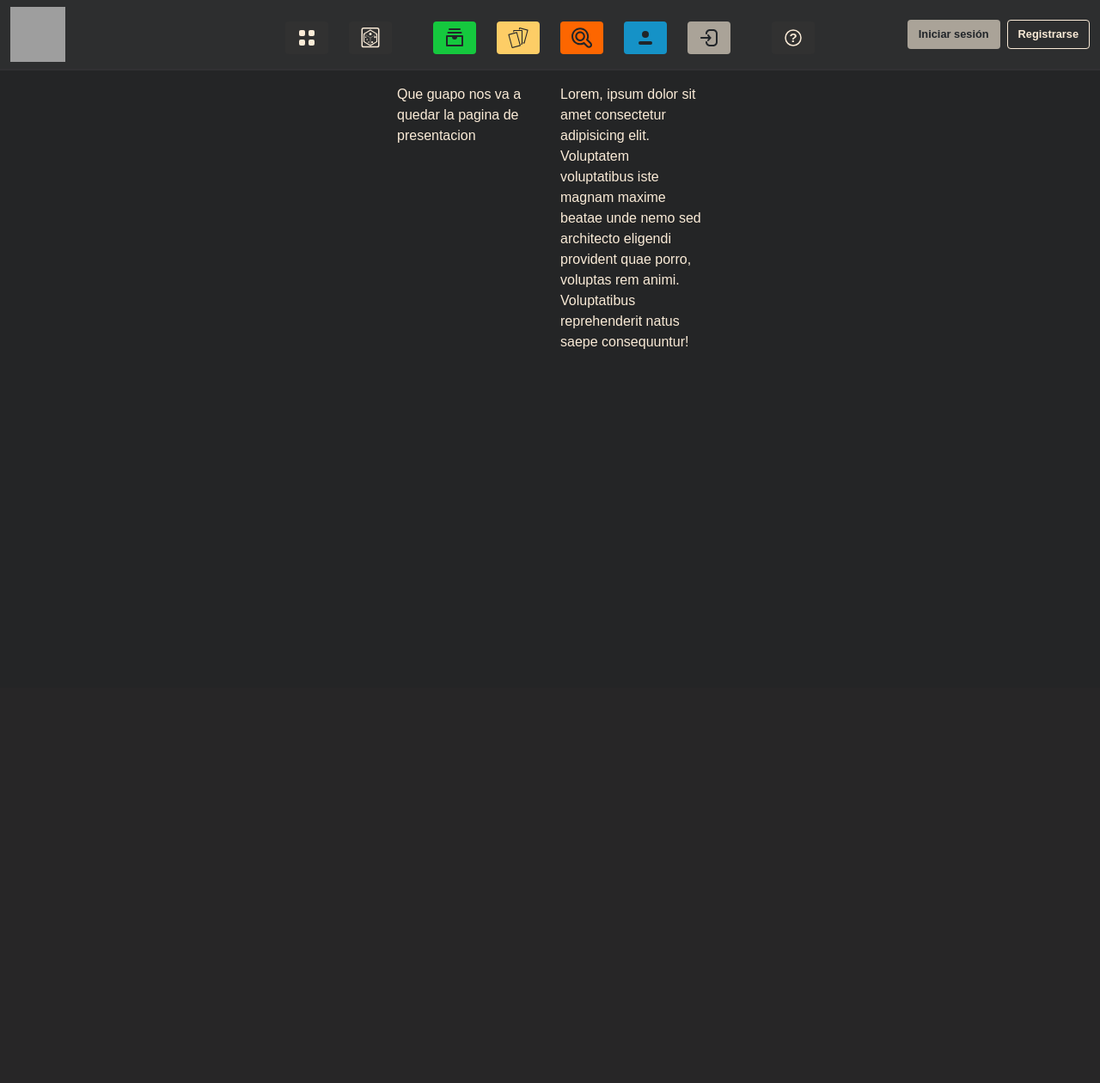
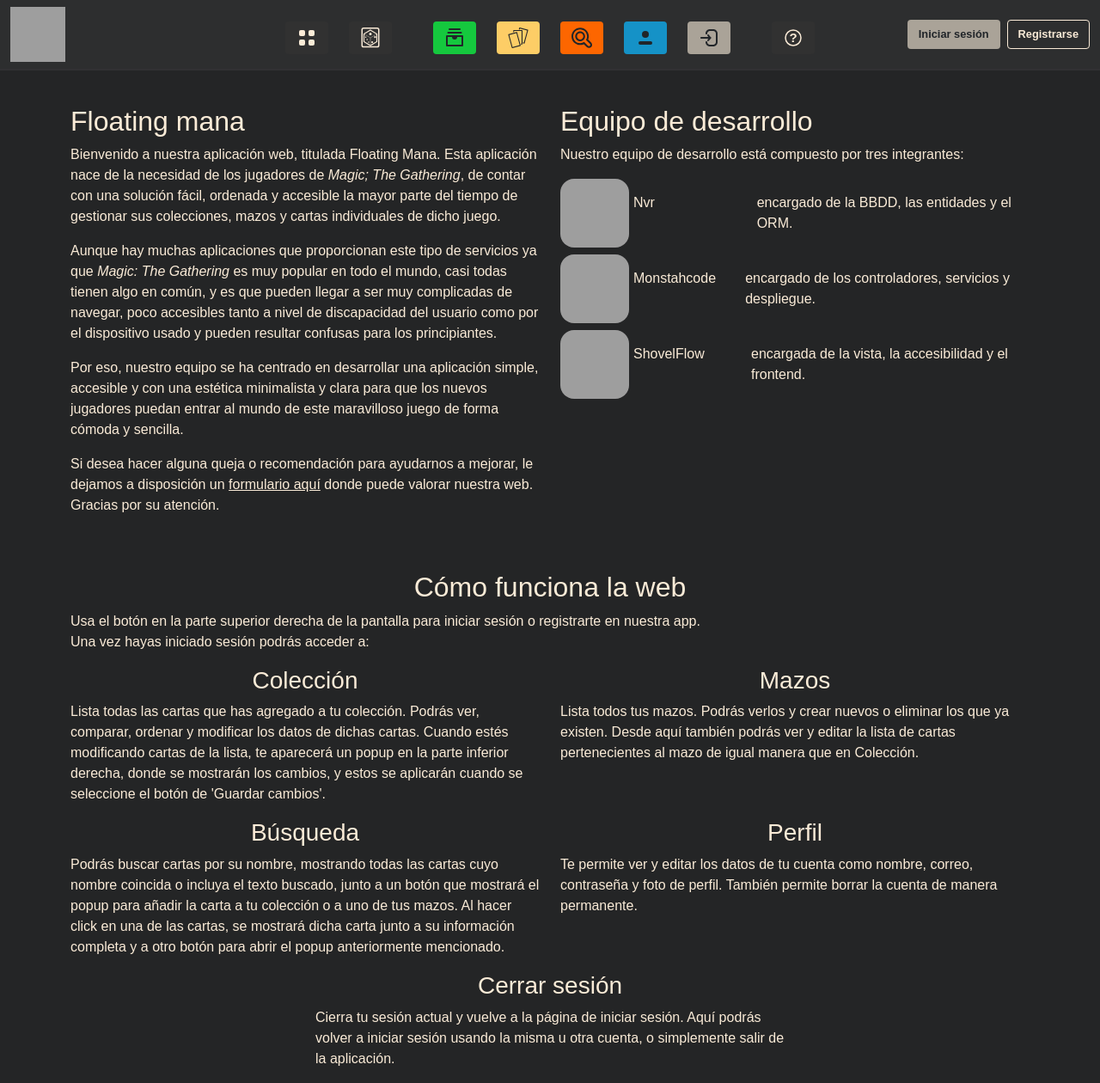
Before and after one commit to DaniVals/TFC-FloatingMana, a Symfony app: template templates/dashboard/app.html.twig in a window 1280 px wide. Shown: the whole page at 86% size. Before the commit the page ends 406 px from the top, so only its background shows below. Run offline with Twig, Linux system fonts and the light colour scheme; the template is opened without the code that fills it, so the values that code supplies are empty; some libraries are stand-ins or nearby versions; grey boxes are pictures that could not be loaded.

Commit message:
FEAT: pagina de presentacion

```diff
--- /dev/null
+++ b/public/js/githubBadge.js
@@ -0,0 +1,37 @@
+document.addEventListener('DOMContentLoaded', () => {
+
+	const github_AJAX = document.getElementById('development-team').getAttribute('data-AJAX')
+	const badges = document.getElementsByClassName('profile-badge');
+
+	for (let i = 0; i < badges.length; i++) {
+		const badge = badges[i];
+		const username = badge.getAttribute('data-username');
+		console.log(badge);
+
+
+		const xhr = new XMLHttpRequest();
+		xhr.open('GET', github_AJAX + username);
+		xhr.setRequestHeader('Content-Type', 'application/json');
+		xhr.onload = function () {
+			if (xhr.status === 200) {
+				const data = JSON.parse(xhr.responseText);
+
+				const name = badge.querySelector('#profile-name');
+				console.log(name);
+				if (name) {
+					name.innerHTML = data['name'];
+				}
+
+				const img = badge.querySelector('#profile-photo');
+				console.log(img);
+				if (name) {
+					img.src = data['avatar_url'];
+				}
+			}
+		};
+
+		xhr.onerror = function () { console.error('No se ha podido cargar el perfil: ', username);};
+		xhr.send();
+
+	}
+});
--- a/public/styles/dashboard.css
+++ b/public/styles/dashboard.css
@@ -56,3 +56,21 @@
 
 	border-radius: 999px;
 }
+
+.profile-badge {
+	display: flex;
+	margin-bottom: 0.5em;
+}
+.profile-badge > p {
+	color: var(--default-text-color) !important;
+	padding-top: 1em;
+}
+.profile-badge span {
+	width: 10em;
+	padding-top: 1em;
+	padding-left: 5px;
+}
+.profile-badge img {
+	width: 5em;
+	border-radius: 1em;
+}
--- a/templates/dashboard/app.html.twig
+++ b/templates/dashboard/app.html.twig
@@ -6,16 +6,120 @@
 
 	{% include "root.html.twig" %}
 	<link rel="stylesheet" href=" {{ asset('styles/dashboard.css') }} ">
+	<script src=" {{asset('js/githubBadge.js')}} "></script>
 
 </head>
 {% include "header.html.twig" %}
 <body>
 
 	<div class="container">
-		<div class="row row-cols-12 row-cols-md-6    justify-content-center">
-			<p>Que guapo nos va a quedar la pagina de presentacion</p>
-			<p>Lorem, ipsum dolor sit amet consectetur adipisicing elit. Voluptatem voluptatibus iste magnam maxime beatae unde nemo sed architecto eligendi provident quae porro, voluptas rem animi. Voluptatibus reprehenderit natus saepe consequuntur!</p>
+		<br>
+		<div class="row row-cols-1 row-cols-md-2    justify-content-center">
+
+			<div class="col">
+				<h2>Floating mana</h2>
+				<p>
+					Bienvenido a nuestra aplicación web, titulada Floating Mana.
+					Esta aplicación nace de la necesidad de los jugadores de <i>Magic; The Gathering</i>,
+					de contar con una solución fácil, ordenada y accesible la mayor parte del tiempo de gestionar sus colecciones,
+					mazos y cartas individuales de dicho juego.
+				</p>
+				<p>
+					Aunque hay muchas aplicaciones que proporcionan este tipo de servicios ya que <i>Magic: The Gathering</i> es muy popular en todo el mundo,
+					casi todas tienen algo en común, y es que pueden llegar a ser muy complicadas de navegar,
+					poco accesibles tanto a nivel de discapacidad del usuario como por el dispositivo usado y pueden resultar confusas para los principiantes.
+				</p>
+				<p>
+					Por eso, nuestro equipo se ha centrado en desarrollar una aplicación simple, accesible y con una estética minimalista y clara
+					para que los nuevos jugadores puedan entrar al mundo de este maravilloso juego de forma cómoda y sencilla.
+				</p>
+				<p>
+					Si desea hacer alguna queja o recomendación para ayudarnos a mejorar,
+					le dejamos a disposición un <a class="text-decoration-underline" href="https://forms.gle/j7HMXK7Ynu5ZomH48">formulario aquí</a> donde puede valorar nuestra web. <br>
+					Gracias por su atención.
+				</p>
+			</div>
+
+
+			<div class="col" id="development-team" data-AJAX="https://api.github.com/users/">
+				<h2>Equipo de desarrollo</h2>
+				<p>Nuestro equipo de desarrollo está compuesto por tres integrantes:</p>
+				<a class="profile-badge" data-username="navarra3103" href="https://github.com/navarra3103">
+					<img  id="profile-photo" src="https://github.com/navarra3103.png" alt="Foto de perfil de Nvr">
+					<span id="profile-name">Nvr</span>
+					<p>encargado de la BBDD, las entidades y el ORM.</p>
+				</a>
+
+				<a class="profile-badge" data-username="monstahcode" href="https://github.com/monstahcode">
+					<img  id="profile-photo" src="https://github.com/monstahcode.png" alt="Foto de perfil de Monstah">
+					<span id="profile-name">Monstahcode</span>
+					<p>encargado de los controladores, servicios y despliegue.</p>
+				</a>
+
+				<a class="profile-badge" data-username="DaniVals" href="https://github.com/DaniVals">
+					<img  id="profile-photo" src="https://github.com/DaniVals.png" alt="Foto de perfil de Shoveflow">
+					<span id="profile-name">ShovelFlow</span>
+					<p>encargada de la vista, la accesibilidad y el frontend.</p>
+				</a>
+			</div>
+		</div>
+
+		<br>
+		<br>
+
+		<div class="row row-cols-1">
+			<div class="col">
+				<h2 class="text-center">Cómo funciona la web</h2>
+				<p>
+					Usa el botón en la parte superior derecha de la pantalla
+					para iniciar sesión o registrarte en nuestra app. <br>
+					Una vez hayas iniciado sesión podrás acceder a:
+				</p>
+
+				<div class="row row-cols-1 row-cols-md-2   justify-content-center">
+					<div class="col">
+						<h3 class="text-center">Colección</h3>
+						<p>
+							Lista todas las cartas que has agregado a tu colección.
+							Podrás ver, comparar, ordenar y modificar los datos de dichas cartas.
+							Cuando estés modificando cartas de la lista, te aparecerá un popup en la parte inferior derecha,
+							donde se mostrarán los cambios,
+							y estos se aplicarán cuando se seleccione el botón de 'Guardar cambios'.
+						</p>
+					</div>
+					<div class="col">
+						<h3 class="text-center">Mazos</h3>
+						<p>
+							Lista todos tus mazos. Podrás verlos y crear nuevos o eliminar los que ya existen.
+							Desde aquí también podrás ver y editar la lista de cartas pertenecientes al mazo de igual manera que en Colección.
+						</p>
+					</div>
+					<div class="col">
+						<h3 class="text-center">Búsqueda</h3>
+						<p>
+							Podrás buscar cartas por su nombre, mostrando todas las cartas cuyo nombre coincida o incluya el texto buscado,
+							junto a un botón que mostrará el popup para añadir la carta a tu colección o a uno de tus mazos.
+							Al hacer click en una de las cartas,
+							se mostrará dicha carta junto a su información completa y a otro botón para abrir el popup anteriormente mencionado.
+						</p>
+					</div>
+					<div class="col">
+						<h3 class="text-center">Perfil</h3>
+						<p>
+							Te permite ver y editar los datos de tu cuenta como nombre, correo, contraseña y foto de perfil.
+							También permite borrar la cuenta de manera permanente.
+						</p>
+					</div>
+					<div class="col">
+						<h3 class="text-center">Cerrar sesión</h3>
+						<p>
+							Cierra tu sesión actual y vuelve a la página de iniciar sesión.
+							Aquí podrás volver a iniciar sesión usando la misma u otra cuenta, o simplemente salir de la aplicación.
+						</p>
+					</div>
+				</div>
+
+			</div>
 		</div>
 	</div>
-
 </body>
```
